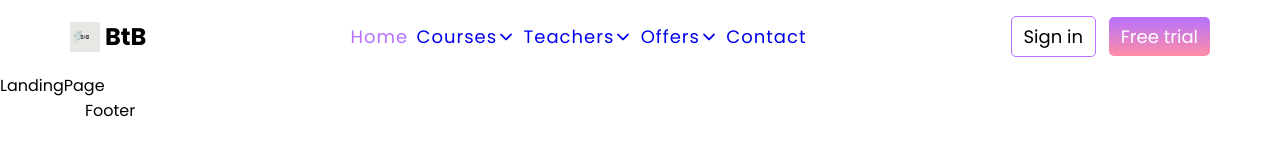
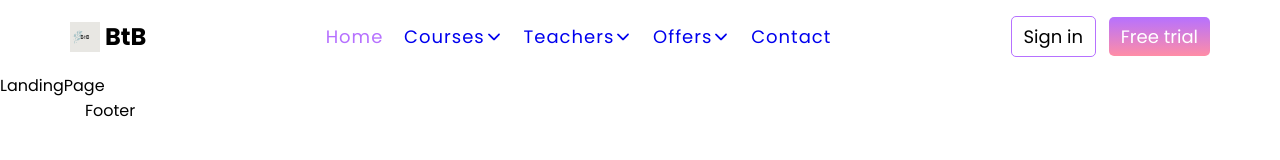
Before and after one commit to PaaRich/E-Learning, a React (Vite) app: page / in a window 1280 px wide. Shown: the top 160 px of the page. Built offline with nearby package versions, Linux system fonts and the light colour scheme.

Commit message:
responsiveness

```diff
--- a/src/components/navbar/Navbar.module.css
+++ b/src/components/navbar/Navbar.module.css
@@ -15,9 +15,7 @@
 }
 .nav_links{
     display: none;
-    flex-basis: 40%;
     align-items: center;
-    justify-content: space-between;
 }
 
 .nav_links a{
@@ -26,6 +24,9 @@
     text-decoration: none;
     letter-spacing: 1px;
     font-size: large;
+}
+.nav_links a:not(:last-of-type){
+    margin-right: 1.3rem;
 }
 .nav_buttons{
     display: none;
@@ -60,7 +61,11 @@
 }
 
 @media (min-width: 768px) {
-    .navbar_container{
+
+}
+
+@media (min-width: 992px) {
+   .navbar_container{
         padding:1rem 0;
     }
  .menuBtn{
@@ -74,10 +79,6 @@
  }
 }
 
-@media (min-width: 992px) {
-
-}
-
 @media (min-width: 1200px) {
 
 }
```
